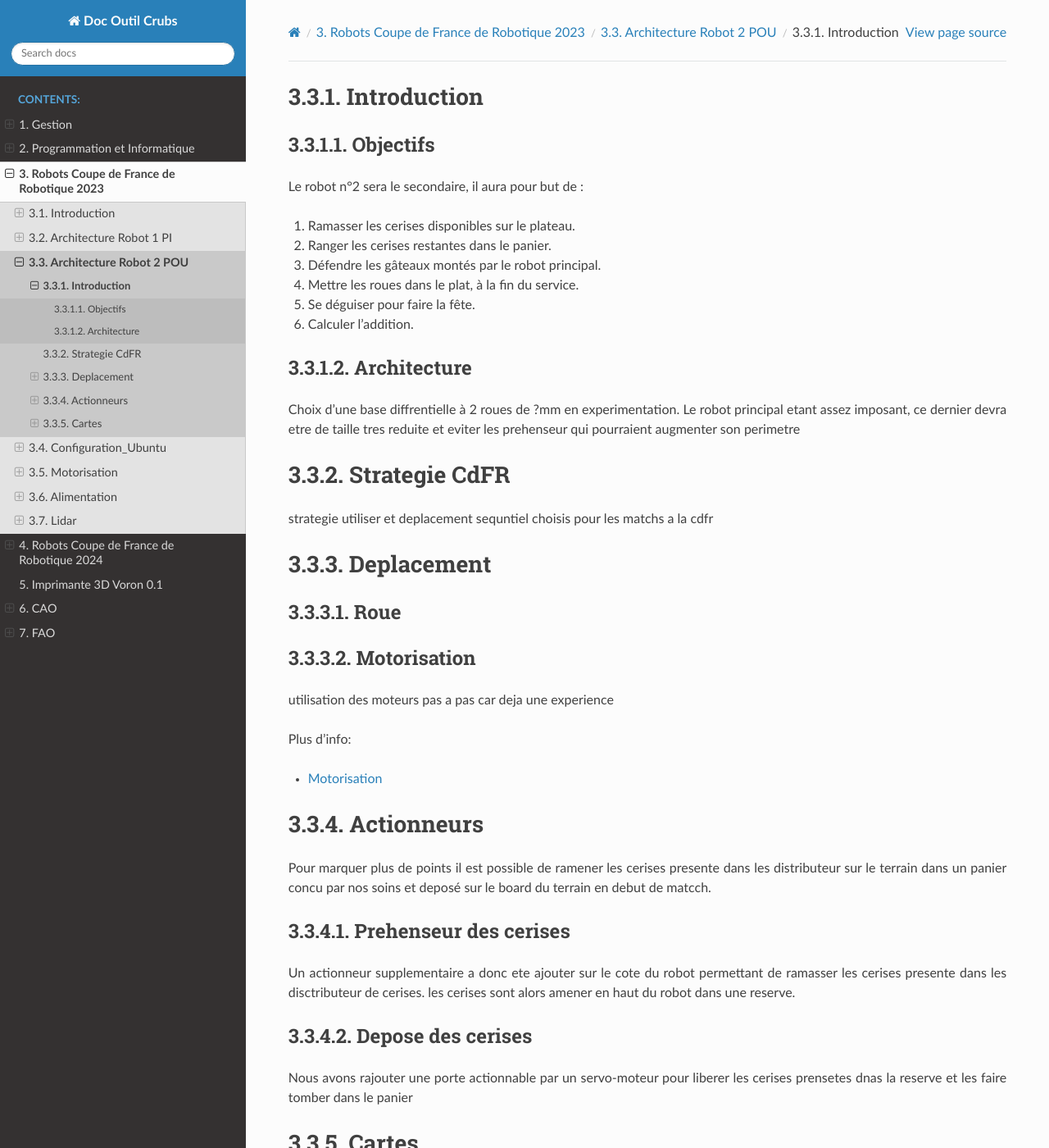
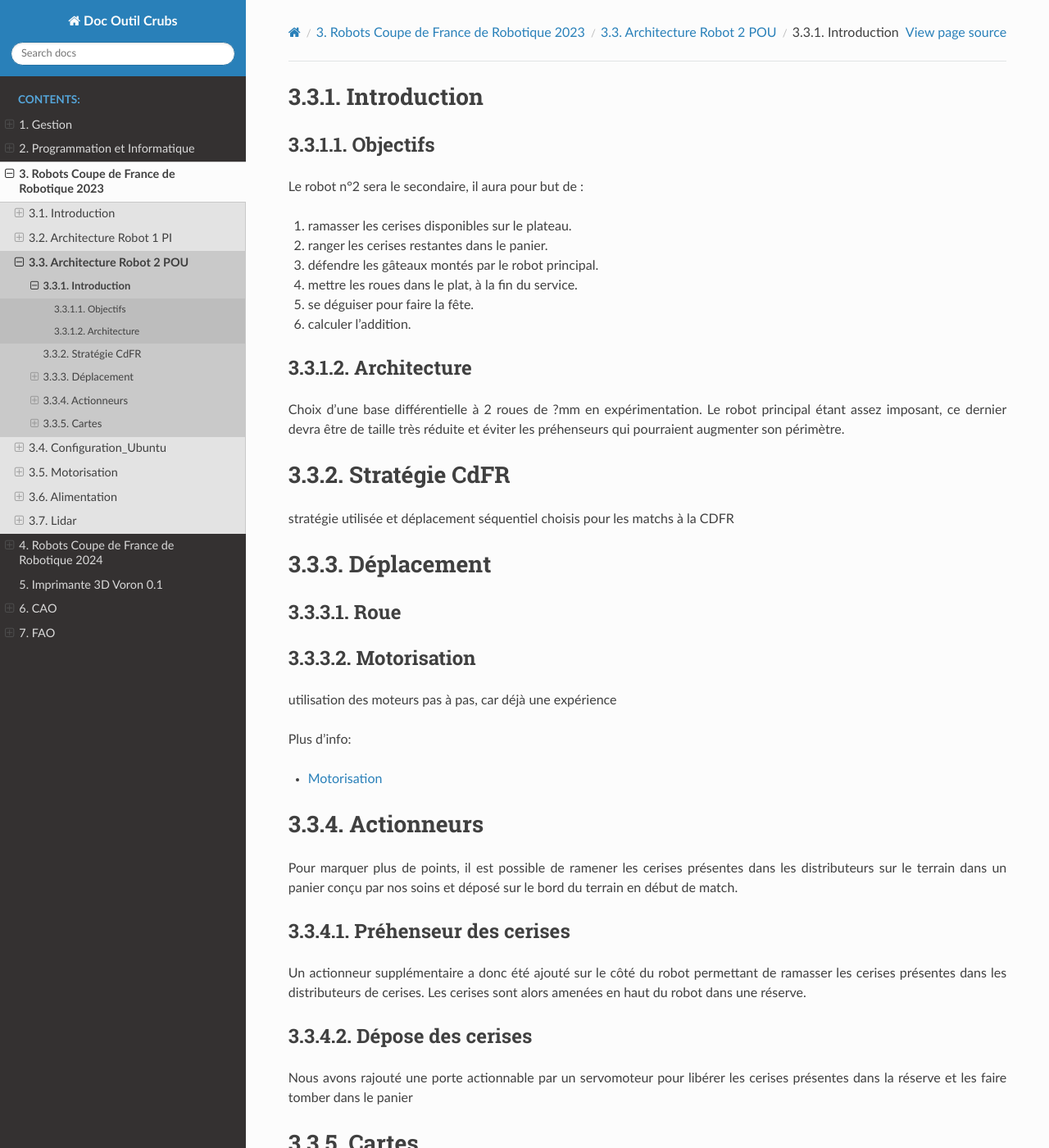
Before and after one commit to CRUBS/Documentation, a Sphinx documentation site: the page built from docs/source/Robot-2023/ArchiRobot2.rst, in a window 1280 px wide and 1400 px high. Shown: the whole window at 82% size. Built offline with Sphinx 7.4.7 and the Read the Docs theme 2.0.0, drawn with Linux system fonts in a browser that asks for light colours; pages that are not in the unit, such as notebooks, are missing from menus; some of the changed text lies outside the part shown.

Commit message:
correction robot 1&2 2023

```diff
--- a/docs/source/Robot-2023/ArchiRobot2.rst
+++ b/docs/source/Robot-2023/ArchiRobot2.rst
@@ -5,25 +5,25 @@ Objectifs
 *********
 Le robot n°2 sera le secondaire, il aura pour but de :
 
-#. Ramasser les cerises disponibles sur le plateau.
-#. Ranger les cerises restantes dans le panier.
-#. Défendre les gâteaux montés par le robot principal.
-#. Mettre les roues dans le plat, à la fin du service.
-#. Se déguiser pour faire la fête.
-#. Calculer l’addition.
+#. ramasser les cerises disponibles sur le plateau.
+#. ranger les cerises restantes dans le panier.
+#. défendre les gâteaux montés par le robot principal.
+#. mettre les roues dans le plat, à la fin du service.
+#. se déguiser pour faire la fête.
+#. calculer l’addition.
 
 Architecture
 ************
 
-Choix d'une base diffrentielle à 2 roues de ?mm en experimentation. Le robot principal etant assez imposant, ce dernier devra etre de taille tres reduite et eviter les prehenseur qui pourraient augmenter son perimetre
+Choix d'une base différentielle à 2 roues de ?mm en expérimentation. Le robot principal étant assez imposant, ce dernier devra être de taille très réduite et éviter les préhenseurs qui pourraient augmenter son périmètre.
 
 
-Strategie CdFR
+Stratégie CdFR
 ==============
 
-strategie utiliser et deplacement sequntiel choisis pour les matchs a la cdfr
+stratégie utilisée et déplacement séquentiel choisis pour les matchs à la CDFR
 
-Deplacement
+Déplacement
 ===========
 
 Roue
@@ -33,7 +33,7 @@ Roue
 Motorisation
 ************
 
-utilisation des moteurs pas a pas car deja une experience
+utilisation des moteurs pas à pas, car déjà une expérience
 
 Plus d'info:
 
@@ -42,19 +42,19 @@ Plus d'info:
 Actionneurs
 ===========
 
-Pour marquer plus de points il est possible de ramener les cerises presente dans les distributeur sur le terrain dans un panier concu par nos soins et deposé sur le board du terrain en debut de matcch.
+Pour marquer plus de points, il est possible de ramener les cerises présentes dans les distributeurs sur le terrain dans un panier conçu par nos soins et déposé sur le bord du terrain en début de match.
 
 
-Prehenseur des cerises
+Préhenseur des cerises
 **********************
 
-Un actionneur supplementaire a donc ete ajouter sur le cote du robot permettant de ramasser les cerises presente dans les disctributeur de cerises. les cerises sont alors amener en haut du robot dans une reserve.
+Un actionneur supplémentaire a donc été ajouté sur le côté du robot permettant de ramasser les cerises présentes dans les distributeurs de cerises. Les cerises sont alors amenées en haut du robot dans une réserve.
 
 
-Depose des cerises
+Dépose des cerises
 ******************
 
-Nous avons rajouter une porte actionnable par un servo-moteur pour liberer les cerises prensetes dnas la reserve et les faire tomber dans le panier
+Nous avons rajouté une porte actionnable par un servomoteur pour libérer les cerises présentes dans la réserve et les faire tomber dans le panier
 
 
 
@@ -70,4 +70,4 @@ Fait tourner ros2 pour faire fonctionner le robot, communique avec les autres ca
 Arduino Mega et ramps1.6
 ************************
 
-Une arduino mega equipper d'un shield ramps 1.6 est utiliser uniquement pour le controle des moteurs, cette dernier recoit ces ordres par liaison serie de la pi4. elle controle aussi le relais du moteur de la remonté des cerises et le servomoteur deposant les cerises dans le panier
+Une Arduino méga équiper d'un shield ramps 1.6 est utilisé uniquement pour le contrôle des moteurs, cette dernière reçoit ces ordres par liaison série de la pi4. elle contrôle aussi le relais du moteur de la remonté des cerises et le servomoteur déposant les cerises dans le panier
--- a/docs/source/index.rst
+++ b/docs/source/index.rst
@@ -33,6 +33,7 @@ TODO :
 ******
 
 #. [nico] correction orthographe ptn
+#. finir robot 2023 un jour
 #. [nico tristan] motorisation robot (pcb)
 #. Continuer robot 2024
 #. gestion coupe de robotique
```
Also changed, not shown: docs/source/Robot-2023/ArchiRobot1.rst (+23 -23 lines).
